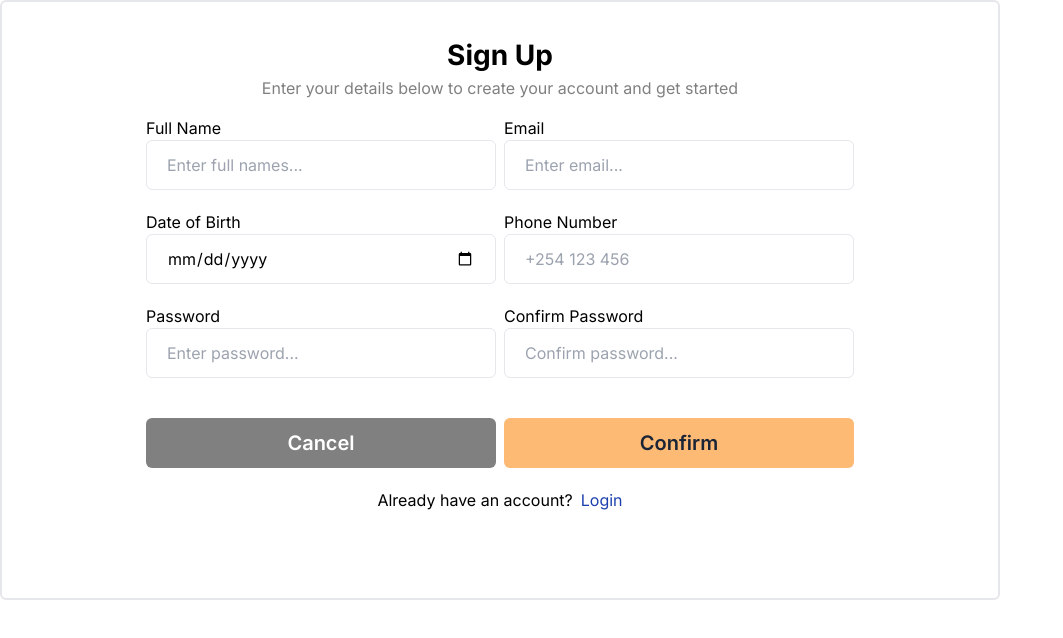
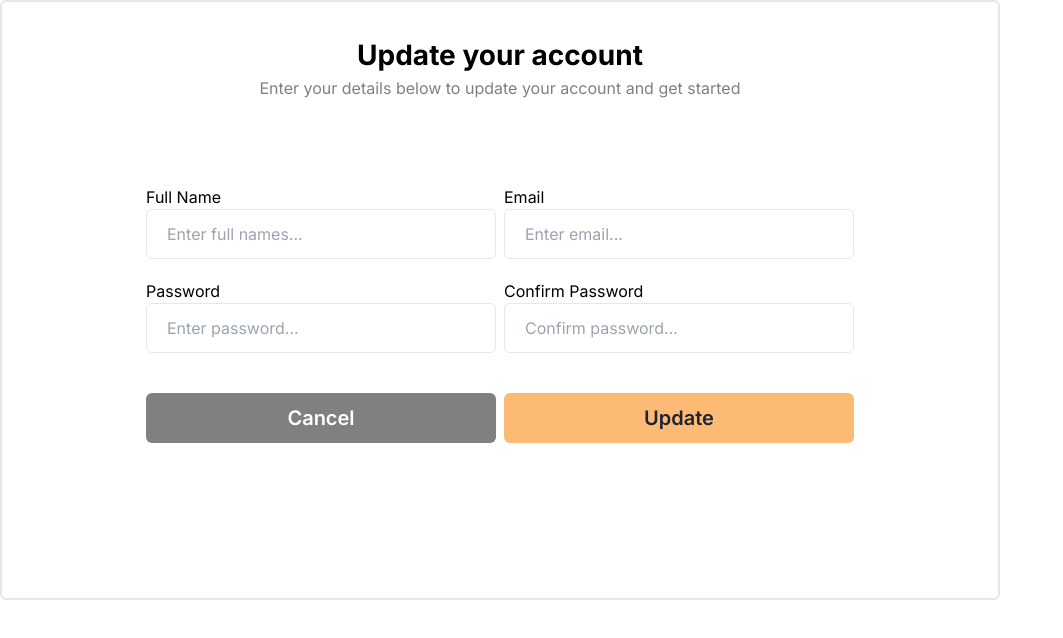
Before and after one commit to Nicholas-Kipkoech/icon-x-KRA, a Next.js app: page /ui/Signup in a window 1280 px wide. Shown: the top 638 px of the page, without its empty margins (0-1063 px from the left). Built offline with nearby package versions, Linux system fonts and the light colour scheme.

Commit message:
add companies menu

```diff
--- /dev/null
+++ b/app/dashboard/companies/page.jsx
@@ -0,0 +1,7 @@
+import React from "react";
+
+const Companies = () => {
+  return <div>Companies</div>;
+};
+
+export default Companies;
--- a/app/dashboard/settings/page.jsx
+++ b/app/dashboard/settings/page.jsx
@@ -1,7 +1,7 @@
 import React from "react";
 
 const Settings = () => {
-  return <div>Settings</div>;
+  return <div>Settings here...</div>;
 };
 
 export default Settings;
--- a/app/services/adminServices.jsx
+++ b/app/services/adminServices.jsx
@@ -4,3 +4,8 @@ export const fetchCompanyUsers = async () => {
   const res = await PrivateAxiosUtility.get(`/company/fetch/users`);
   return res?.data;
 };
+
+export const updateUser = async (data) => {
+  const res = await PrivateAxiosUtility.patch(`/user/update`, data);
+  return res?.data;
+};
--- a/app/ui/Signup/page.jsx
+++ b/app/ui/Signup/page.jsx
@@ -2,14 +2,44 @@
 import React, { useState } from "react";
 import CustomInput from "../reusableComponents/CustomInput";
 import CustomButton from "../reusableComponents/CustomButton";
+import axios from "axios";
+import { updateUser } from "@/app/services/adminServices";
+import { useCustomToast } from "@/app/hooks/useToast";
+
+const url = "https://etims-icon.onrender.com";
 
 const Signup = ({ toggleView }) => {
+  const [name, setName] = useState("");
+  const [password, setPassword] = useState("");
+  const [password2, setPassword2] = useState("");
+  const [loading, setLoading] = useState(false);
+
+  const showToast = useCustomToast();
+
+  const handleUpdateUser = async () => {
+    setLoading(true);
+    if (password !== password2) {
+      showToast("Password should be the same!!", "error");
+    }
+    let formData = new FormData();
+    formData.append("name", name);
+    formData.append("newPassword", password);
+    const response = await updateUser(formData);
+    if (response?.success) {
+      setLoading(false);
+      showToast("Account updated successfully!!");
+      toggleView();
+    } else {
+      showToast("Something went wrong!!", "error");
+    }
+  };
+
   return (
     <div className="h-[600px] border-2 rounded-md w-[1000px] bg-white">
       <div className="flex flex-col justify-center items-center pt-8">
-        <p className="text-[28px] font-bold">Sign Up</p>
+        <p className="text-[28px] font-bold">Update your account</p>
         <div className="flex flex-col items-center justify-center text-[grey]">
-          <p>Enter your details below to create your account and get started</p>
+          <p>Enter your details below to update your account and get started</p>
         </div>
       </div>
       <form className="h-[400px] mt-2 p-5 flex flex-col items-center justify-center">
@@ -17,6 +47,8 @@ const Signup = ({ toggleView }) => {
           <CustomInput
             name={`Full Name`}
             type={`text`}
+            value={name}
+            onchange={(e) => setName(e.target.value)}
             className={`h-[50px] w-[350px] border p-5 rounded-md`}
             placeholder={`Enter full names...`}
           />
@@ -28,21 +60,10 @@ const Signup = ({ toggleView }) => {
             className={`h-[50px] w-[350px] border p-5 rounded-md`}
           />
           <CustomInput
-            name={`Date of Birth`}
-            type={`date`}
-            className={`h-[50px] w-[350px] border p-5 rounded-md`}
-            placeholder={`Enter email...`}
-          />
-
-          <CustomInput
-            name={`Phone Number`}
-            type={`text`}
-            placeholder={`+254 123 456`}
-            className={`h-[50px] w-[350px] border p-5 rounded-md`}
-          />
-          <CustomInput
             name={`Password`}
             type={`password`}
+            value={password}
+            onchange={(e) => setPassword(e.target.value)}
             className={`h-[50px] w-[350px] border p-5 rounded-md`}
             placeholder={`Enter password...`}
           />
@@ -50,6 +71,8 @@ const Signup = ({ toggleView }) => {
           <CustomInput
             name={`Confirm Password`}
             type={`password`}
+            value={password2}
+            onchange={(e) => setPassword2(e.target.value)}
             placeholder={`Confirm password...`}
             className={`h-[50px] w-[350px] border p-5 rounded-md`}
           />
@@ -59,18 +82,14 @@ const Signup = ({ toggleView }) => {
             name={"Cancel"}
             type={`button`}
             className={`h-[50px] w-[350px] rounded-md bg-[grey] font-[600] text-white text-[20px]`}
+            onClick={toggleView}
           />
           <CustomButton
-            name={"Confirm"}
+            name={loading ? `Updating...` : `Update`}
             type={`button`}
+            onClick={handleUpdateUser}
             className={`h-[50px] w-[350px] rounded-md bg-orange-300 font-[600] text-[#1c2536] text-[20px]`}
           />
-        </div>
-        <div className="flex gap-2 mt-5 justify-center">
-          <p>Already have an account?</p>
-          <a className="text-blue-800 cursor-pointer" onClick={toggleView}>
-            Login
-          </a>
         </div>
       </form>
     </div>
--- a/app/ui/dashboard/sidebar/sidebar.jsx
+++ b/app/ui/dashboard/sidebar/sidebar.jsx
@@ -3,6 +3,7 @@ import React, { useEffect, useState } from "react";
 import MenuLink from "./menuLink/menuLink";
 import {
   MdAttachMoney,
+  MdBusiness,
   MdDashboard,
   MdHelpCenter,
   MdLogout,
@@ -12,6 +13,16 @@ import {
 import Image from "next/image";
 import { useRouter } from "next/navigation";
 import { jwtDecode } from "jwt-decode";
+
+const Sidebar = () => {
+  const [user, setUser] = useState({});
+  const router = useRouter();
+
+  useEffect(() => {
+    const token = localStorage.getItem("access_token");
+    const decoded_user = jwtDecode(token);
+    setUser(decoded_user);
+  }, []);
 
   const menuItems = [
     {
@@ -49,16 +60,21 @@ const menuItems = [
         },
       ],
     },
+    {
+      title: "Company",
+      list:
+        user.role === "Superadmin"
+          ? [
+              {
+                title: "Company Settings",
+                path: "/dashboard/companies",
+                icon: <MdBusiness />,
+              },
+              // Add more items as needed
+            ]
+          : [], // Empty array if not a superadmin
+    },
   ];
-
-const Sidebar = () => {
-  const [user, setUser] = useState({});
-  const router = useRouter();
-  useEffect(() => {
-    const token = localStorage.getItem("access_token");
-    const decoded_user = jwtDecode(token);
-    setUser(decoded_user);
-  }, []);
 
   const handleLogout = () => {
     localStorage.removeItem("access_token");
--- a/app/ui/login/page.jsx
+++ b/app/ui/login/page.jsx
@@ -5,6 +5,7 @@ import CustomButton from "../reusableComponents/CustomButton";
 import { useRouter } from "next/navigation";
 import axios from "axios";
 import { useCustomToast } from "@/app/hooks/useToast";
+import { Spin } from "antd";
 
 const url = "https://etims-icon.onrender.com";
 
@@ -34,8 +35,13 @@ const Login = ({ toggleView }) => {
       if (response.status === 200) {
         const userData = response.data;
         localStorage.setItem("access_token", userData?.access_token);
+        console.log(userData?.user.name);
+        if (userData?.user.name === null || userData?.user.name === "") {
+          toggleView();
+        } else {
           showToast("Loggin successfully!!");
           router.push("/dashboard");
+        }
       }
     } catch (error) {
       showToast("An error occurred during login", error);
@@ -54,6 +60,7 @@ const Login = ({ toggleView }) => {
         </div>
       </div>
       <form className="h-[400px] mt-2 p-10 flex flex-col">
+        <Spin spinning={loading} delay={500}>
           <CustomInput
             name={`Email`}
             value={email}
@@ -71,6 +78,8 @@ const Login = ({ toggleView }) => {
             placeholder={`Enter password...`}
             className={`h-[60px] w-[600px] border p-5 rounded-md`}
           />
+        </Spin>
+
         <div className="flex gap-2 mt-8">
           <input
             type="checkbox"
@@ -88,12 +97,6 @@ const Login = ({ toggleView }) => {
             disabled={loading}
           />
         </div>
-        <div className="flex gap-2 mt-5 justify-center">
-          <p>Dont have an account?</p>
-          <a className="text-blue-800 cursor-pointer" onClick={toggleView}>
-            Sign up for free
-          </a>
-        </div>
       </form>
     </div>
   );
```
Lines whose indentation alone changed are shown as unchanged.
